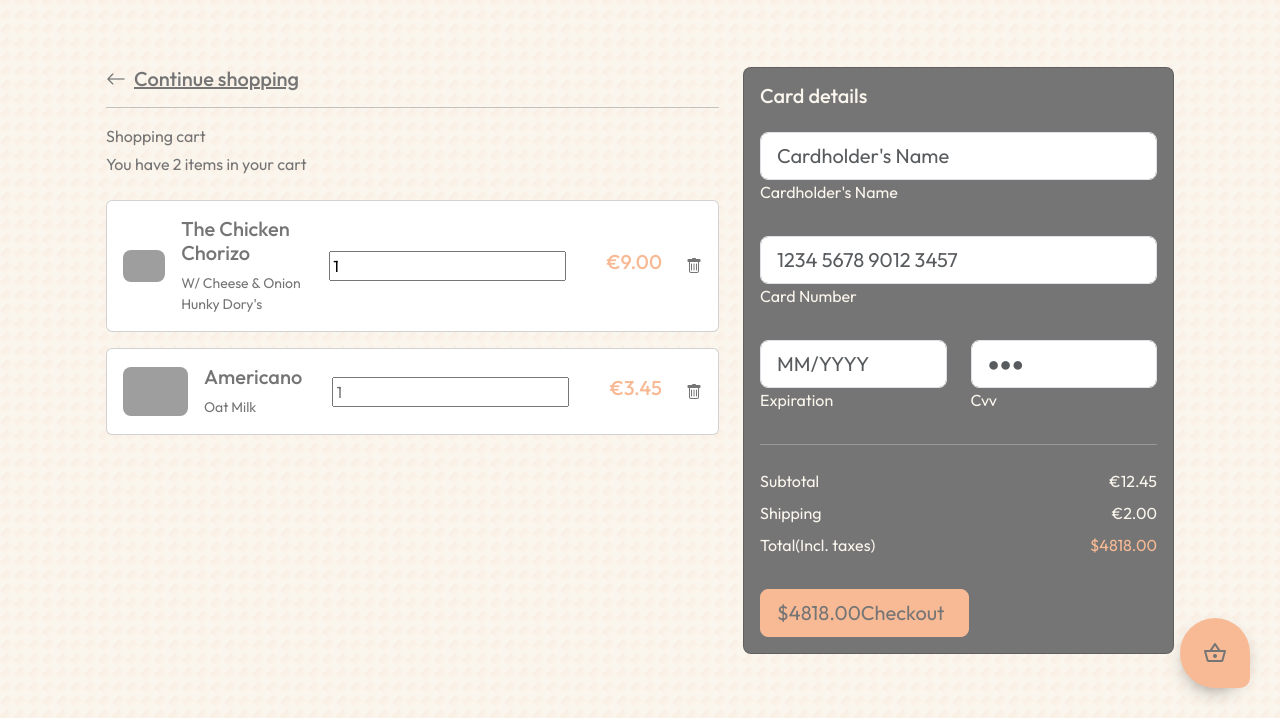
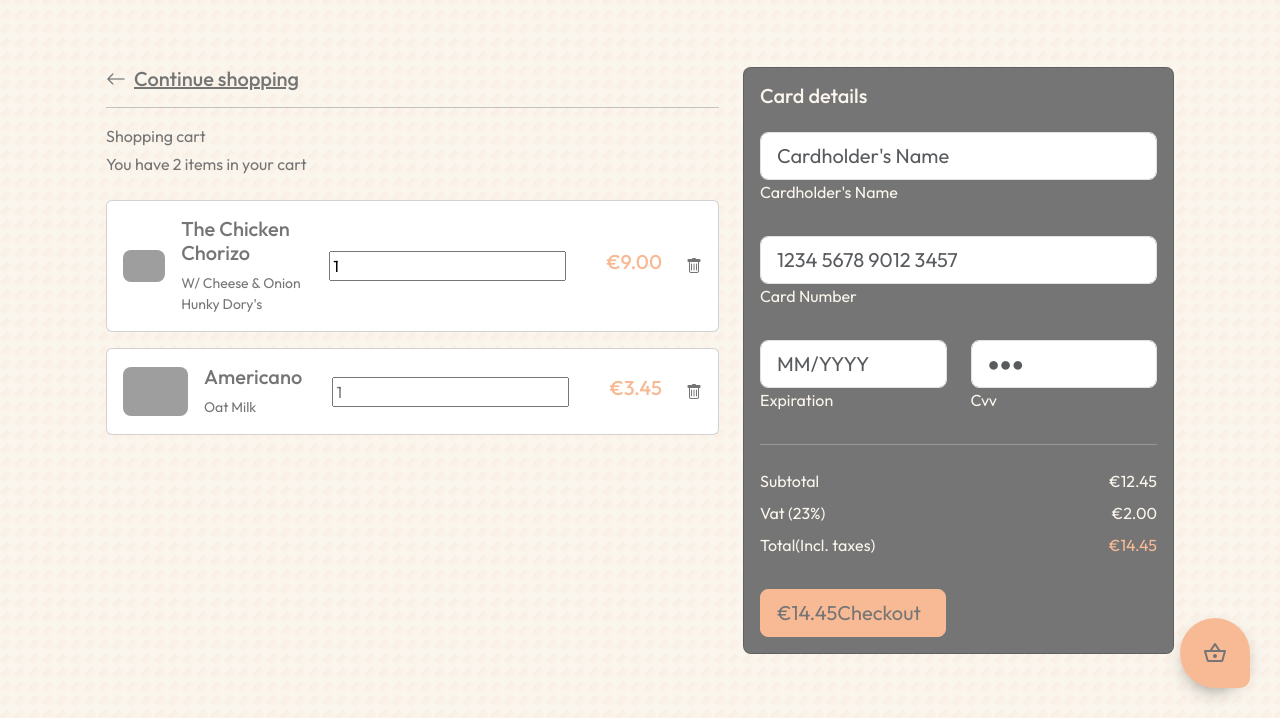
Before and after one commit to fintan-gallagher/greenvillesass-fintan-gallagher, a website: page basket.html in a window 1280 px wide. Shown: the part 82-800 px from the top of the page. Drawn offline with nearby package versions, Linux system fonts and the light colour scheme; grey boxes are pictures that could not be loaded; some icons are missing.

```diff
--- a/basket.html
+++ b/basket.html
@@ -211,18 +211,18 @@
                       </div>
 
                       <div class="d-flex justify-content-between">
-                        <p class="mb-2 text-light">Shipping</p>
+                        <p class="mb-2 text-light">Vat (23%)</p>
                         <p class="mb-2 text-light">€2.00</p>
                       </div>
 
                       <div class="d-flex justify-content-between mb-4">
                         <p class="mb-2 text-light">Total(Incl. taxes)</p>
-                        <p class="mb-2 text-primary">$4818.00</p>
+                        <p class="mb-2 text-primary">€14.45</p>
                       </div>
 
                       <button type="button" class="btn btn-primary btn-block btn-lg">
                         <div class="d-flex justify-content-between">
-                          <span class="text-secondary">$4818.00</span>
+                          <span class="text-secondary">€14.45</span>
                           <span class="text-secondary">Checkout <i class="fas fa-long-arrow-alt-right ms-2"></i></span>
                         </div>
                       </button>
```
